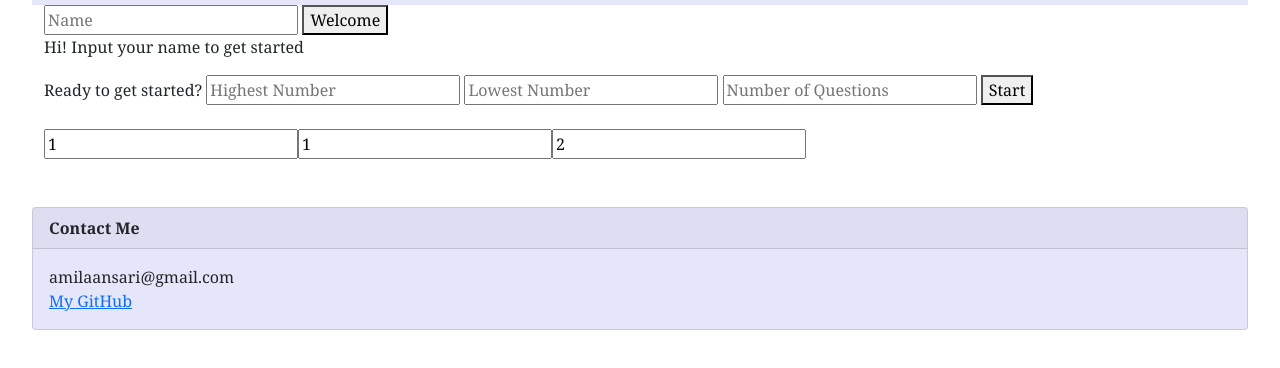
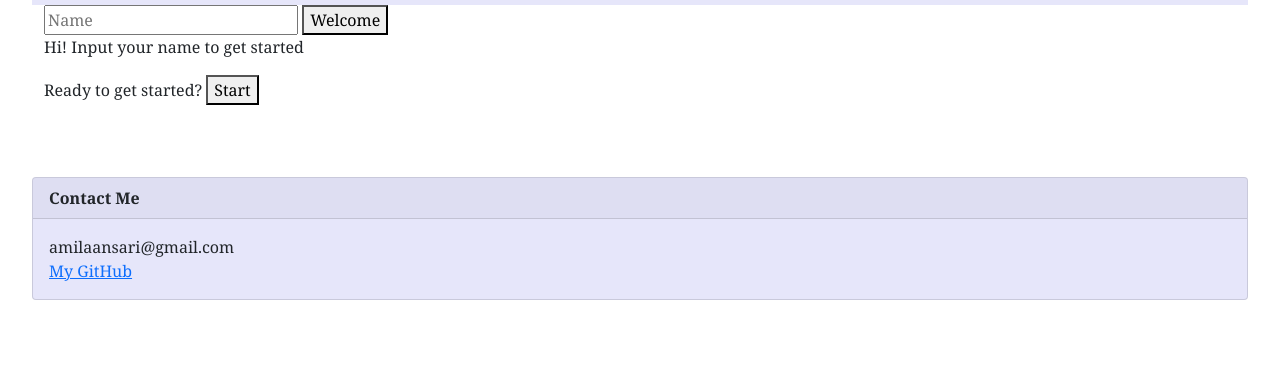
Before and after one commit to amilaansari/Endless-Math, a plain HTML site: page docs/index.html in a window 1280 px wide. Both pictures are taken after a click on the button "Start". Shown: the part 54-422 px from the top of the page. Drawn offline with nearby package versions, Linux system fonts and the light colour scheme.

Commit message:
print equations to console

```diff
--- a/docs/index.html
+++ b/docs/index.html
@@ -48,18 +48,19 @@
     <div id="main" class="container-fluid">
         Ready to get started?
         <!--Top Value Input-->
-        <input id="top_limit" name="highest number" type="text" placeholder="Highest Number">
+        <!-- <input id="top_limit" name="highest number" type="text" placeholder="Highest Number"> -->
         <!--Bottom Value Input-->
-        <input id="bot_limit" name="lowest number" type="text" placeholder="Lowest Number">
+        <!-- <input id="bot_limit" name="lowest number" type="text" placeholder="Lowest Number"> -->
         <!--Question Number Input-->
-        <input id="qn_limit" name="number of questions" type="text" placeholder="Number of Questions">
+        <!-- <input id="qn_limit" name="number of questions" type="text" placeholder="Number of Questions"> -->
         <!--Start Button-->
         <button id="start_btn" name="start" type="submit" onclick="startGame()">Start</button>
         <br>
         <br>
         <!--Game-->
         <div id="game">
-            <!--JavaScript Game to run here-->
+
+            <!-- JavaScript Game to run here-->
             <!-- <input id="x" name="number 1" type="text"> +
             <input id="y" name="number 2" type="text"> =
             <input id="z" name="answer" type="text"> -->
--- a/docs/static/index.js
+++ b/docs/static/index.js
@@ -6,49 +6,59 @@ function welcomeUser(){
     //print userName data
     document.getElementById("intro").innerHTML = "Welcome " + userName + "!";
 }
-var highNum = document.getElementById("top_limit").value
-var lowNum = document.getElementById("bot_limit").value
-var qnNum = document.getElementById("qn_limit").value
-    //if user inputs 0
-    if (lowNum == 0){
-        lowNum += 1
-    }
-    if (qnNum == 0){
-        qnNum += 1
+
+function startGame(){
+    for (i = 0; i <git5; i++){
+    //generate random numbers within limits
+    var x = Math.floor((Math.random() * 10)+ 1)
+    var y = Math.floor((Math.random() * 10)+ 1)
+    var z = x + y
+
+    console.log(x + "+" + y + "=" + z)
+
     }
 
-function startGame(){
-    linebreak = document.createElement("br")
-    //generate number 1 input
-    var a = document.createElement("Input")
-    a.setAttribute("type","text")
-    a.setAttribute("name","number 1")
-    a.setAttribute("id","a")
-    document.getElementById("game").appendChild(a)
-    //generate number 2 input
-    var b = document.createElement("Input")
-    b.setAttribute("type","text")
-    b.setAttribute("name","number 2")
-    b.setAttribute("id","b")
-    document.getElementById("game").appendChild(b)
-    //generate answer input
-    var c = document.createElement("Input")
-    c.setAttribute("type","text")
-    c.setAttribute("name","answer")
-    c.setAttribute("id","c")
-    document.getElementById("game").appendChild(c)
-    document.getElementById("game").appendChild(linebreak)
 
-    //generate random numbers within limits set by user
-    var x = Math.floor((Math.random() * highNum)+ lowNum)
-    var y = Math.floor((Math.random() * highNum)+ lowNum)
-    var z = x + y
-
-    //print equation
-    document.getElementById("a").value = x
-    document.getElementById("b").value = y
-    document.getElementById("c").value = z
+    // //print equation
+    // document.getElementById("a").value = x
+    // document.getElementById("b").value = y
+    // document.getElementById("c").value = z
 
 
 
 }
+
+
+
+// linebreak = document.createElement("br")
+    // //generate number 1 input
+    // var a = document.createElement("Input")
+    // a.setAttribute("type","text")
+    // a.setAttribute("name","number 1")
+    // a.setAttribute("id","a")
+    // document.getElementById("game").appendChild(a)
+    // //generate number 2 input
+    // var b = document.createElement("Input")
+    // b.setAttribute("type","text")
+    // b.setAttribute("name","number 2")
+    // b.setAttribute("id","b")
+    // document.getElementById("game").appendChild(b)
+    // //generate answer input
+    // var c = document.createElement("Input")
+    // c.setAttribute("type","text")
+    // c.setAttribute("name","answer")
+    // c.setAttribute("id","c")
+    // document.getElementById("game").appendChild(c)
+    // document.getElementById("game").appendChild(linebreak)
+
+// var highNum = document.getElementById("top_limit").value
+// var lowNum = document.getElementById("bot_limit").value
+// var ans = highNum + lowNum
+// var qnNum = document.getElementById("qn_limit").value
+//     //if user inputs 0
+//     if ( (lowNum == 0) || (lowNum.value == "") ){
+//         lowNum += 1
+//     }
+//     if ( (qnNum == 0) || (lowNum.value == "") ){
+//         qnNum += 1
+//     }
```
